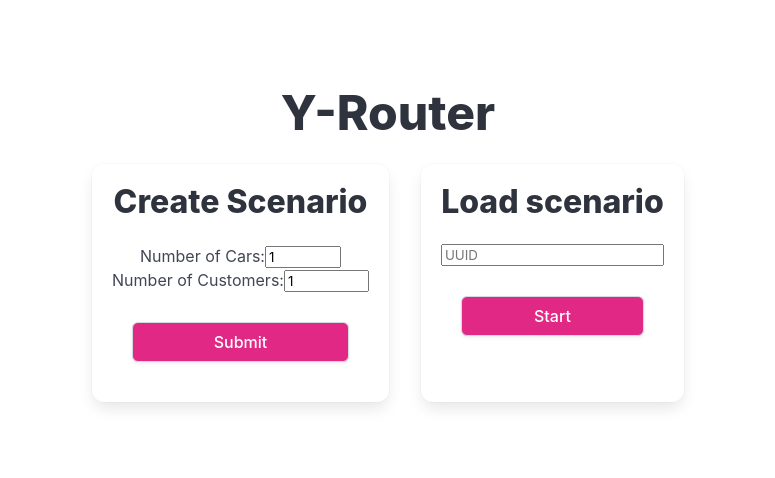
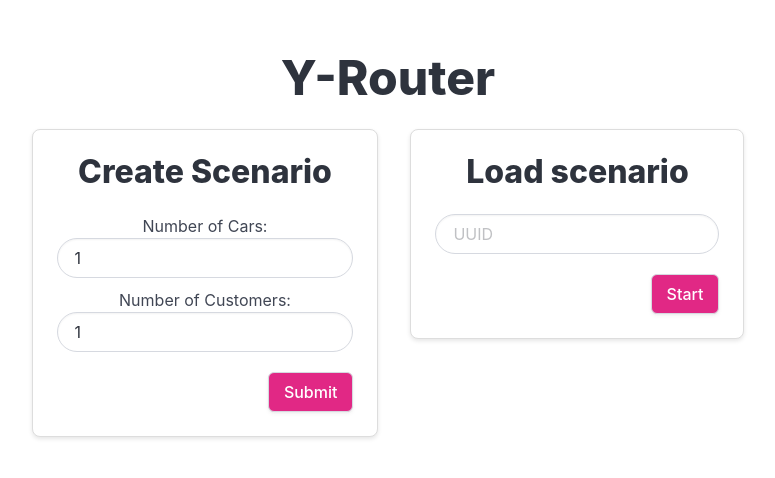
Before and after one commit to xarantolus/t-systems-challenge, a Vue app in the folder frontend/: page / in a window 1280 px wide. Shown: the part 156-634 px from the top of the page, without its empty margins (252-1027 px from the left). Built offline with nearby package versions, Linux system fonts and the light colour scheme.

Commit message:
front page re disign

```diff
--- a/frontend/src/components/FrontPage.vue
+++ b/frontend/src/components/FrontPage.vue
@@ -54,12 +54,12 @@ export default {
           <form @submit.prevent="handleSubmit">
             <div>
               <label for="numCars">Number of Cars:</label>
-              <input type="number" id="numCars" v-model="numCars" min="1" max="50">
+              <input class="input is-rounded" type="number" id="numCars" v-model="numCars" min="1" max="50">
             </div>
             <div class="input-button-container">
               <div>
                 <label for="numCustomers">Number of Customers:</label>
-                <input type="number" id="numCustomers" v-model="numCustomers" min="1" max="200">
+                <input class="input is-rounded" type="number" id="numCustomers" v-model="numCustomers" min="1" max="200">
               </div>
               <button type="submit" :class="{'button':true, 'is-loading': creating}">Submit</button>
             </div>
@@ -69,7 +69,7 @@ export default {
       <div class="box">
         <h3 class="title is-3">Load scenario</h3>
         <div class="input-button-container">
-          <input type="text" placeholder="UUID" v-model="uuid">
+          <input class="input is-rounded" type="text" placeholder="UUID" v-model="uuid"/>
           <button class="button" @click="handleStart">Start</button>
         </div>
       </div>
@@ -79,21 +79,42 @@ export default {
 <style scoped>
 #flex {
   display: flex;
-  flex: content;
-  flex-flow: row wrap;
+  flex-wrap: wrap;
   gap: 2rem;
-  justify-items: center;
+  justify-content: center;
+}
+
+.box {
+  display: flex;
+  flex-direction: column;
+  justify-content: space-between;
+  padding: 1.5rem;
+  height: 100%;
+  min-height: 200px;
+  border: 1px solid #ddd;
+  border-radius: 8px;
+  box-shadow: 0px 2px 4px rgba(0, 0, 0, 0.1);
+}
+
+.input-button-container {
+  display: flex;
+  flex-direction: column;
+  gap: 10px;
+  margin-top: auto;
 }
 
 .button {
   background-color: #e12885;
   color: white;
-  margin: 20px;
+  margin: 0;
+  align-self: flex-end;
 }
 
-.input-button-container {
-  display: flex;
-  flex-direction: column;
-  gap: 10px; /* Adjust the gap as needed */
+.input.is-rounded {
+  margin-bottom: 10px;
+}
+
+h3 {
+  margin-bottom: auto;
 }
 </style>
```
